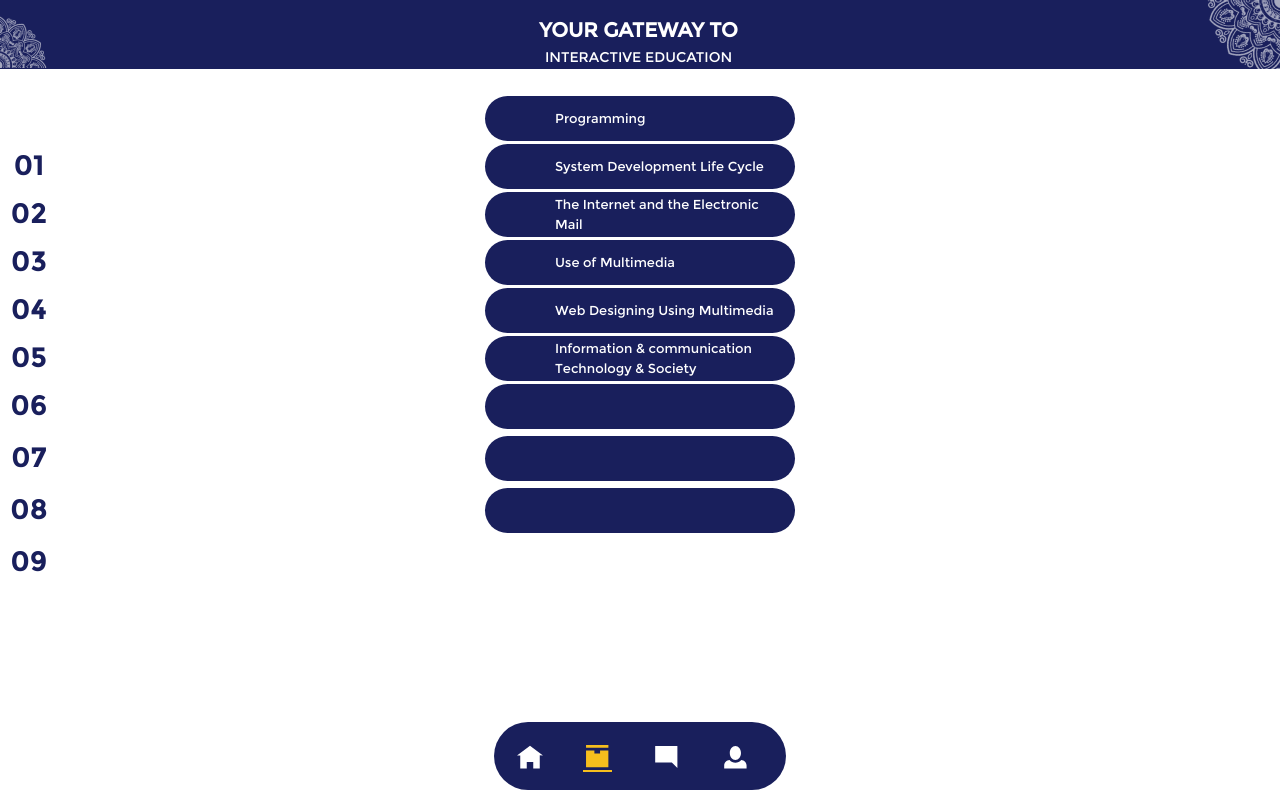
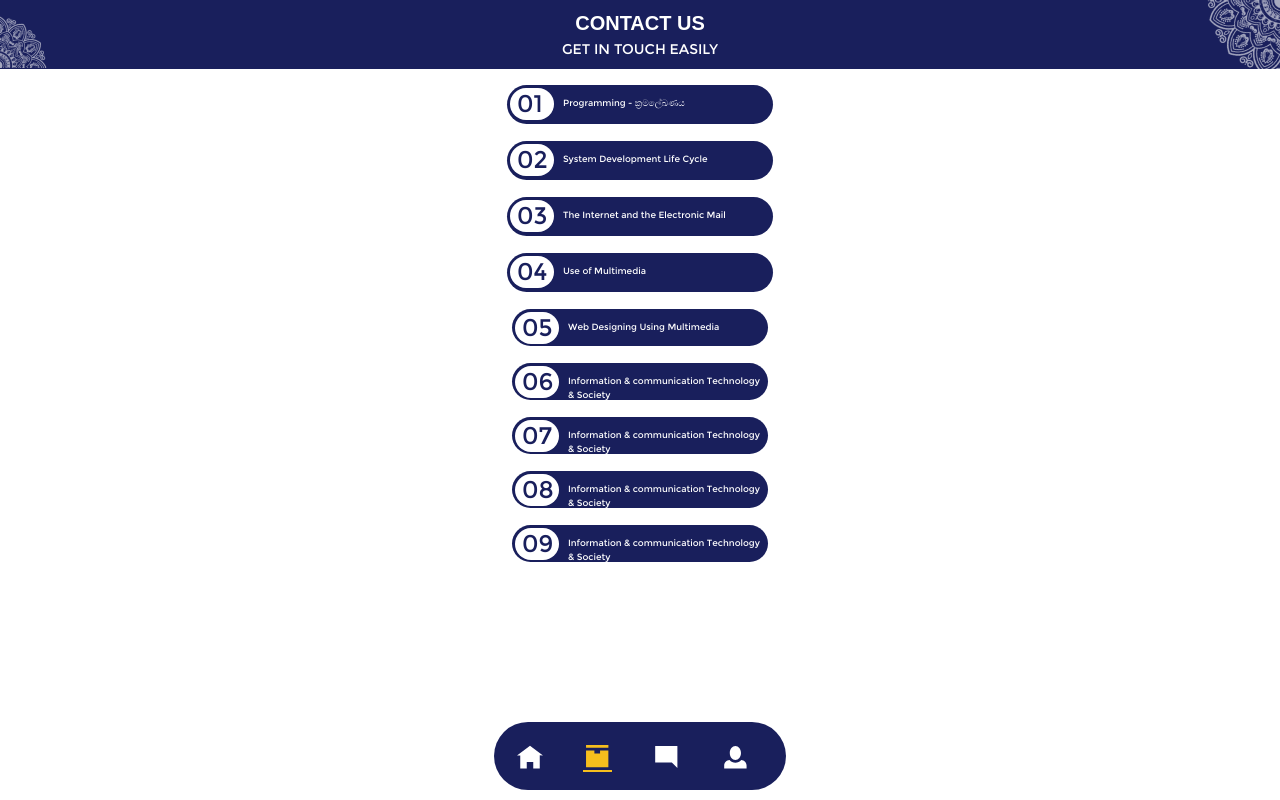
Before and after one commit to IsharaWanninayaka/LMSproject, a React (Create React App) app: page /course/grade10main in a window 1280 px wide. Built offline with nearby package versions, Linux system fonts and the light colour scheme.

Commit message:
Develep-Grade10main.jsx & edit_lession.jsx

```diff
--- a/src/components/sub-pages/course/Grade10main.jsx
+++ b/src/components/sub-pages/course/Grade10main.jsx
@@ -1,5 +1,5 @@
 import React from 'react';
-import '../../../css/grade10main.css';
+
 import { Link } from 'react-router-dom';
 import Footer from '../../main-pages/Footer';
 import holi1 from '../../../images/Holi 1.png';
@@ -9,64 +9,76 @@ import holi2 from '../../../images/Holi 2.png';
 
 function grade10main() {
   return (
-    <>
 
-        <div className="title-boxx-1">
-          <div className="holi-imgg1">
-            <img src={holi2} alt="Holi1" />
-          </div>
+<div className="wrapper">
+      <div className='w-full bg-[rgb(25,31,92)] h-[69px] flex flex-row'>
+        <div className='float-left basis-1/5'>
+            <img className='mt-4' src={holi1} alt=''/>
+        </div>
 
-          <div className="holi-imgg2">
-            <img src={holi1} alt="Holi2" />
-          </div>
+        <div className='basis-3/5'>
+          <p className='mt-[7.59px] text-center text-white text-[20px] font-bold font-montserat'>CONTACT US</p>
+          <p className='mt-[1px] text-center text-white text-[14px] font-light '>GET IN TOUCH EASILY</p>
+        </div>
 
-          <div className="title-boxx-2">
-            <p className="title-namee-1">YOUR GATEWAY TO </p>
-            <p className="title-namee-2">INTERACTIVE EDUCATION</p>
-          </div>
+        <div className=' basis-1/5'>
+          <img className='float-right' src={holi2} alt=''/>
         </div>
+      </div>
 
 
         <div className='all-box'>
 
-            <div className='btn-box'>
+            <div class='flex flex-col gap-[1px] items-center'>
 
-              <div className=''>
-                <button className='btn'><Link to='/course/grade10main/lesson01' className='btn-01'>Programming</Link></button>
-                <p className='num_btn'>01</p>
+              <div className=" w-[266px] bg-[rgb(25,31,92)] h-[39px]  rounded-[39px]  mt-4 ">
+                <div className='float-left w-[44px] h-[32px] bg-white text-[rgb(25,31,92)]  rounded-[39px]  m-[3px]  '><p className='ml-[7px] mt-[-2px] text-[24px]'>01</p></div>
+                <div className='text-white '><Link to='/course/grade10main/lesson01' className=''><p className='mt-[11px] text-[9px] ml-14'>Programming - ක්‍රමලේඛණය</p></Link></div>
+
               </div>
-              <div className=''>
-                <button className='btn'><Link to='/course/grade10main/lesson02' className='btn-01'>System Development Life Cycle</Link></button>
-                <p className='num_btn'>02</p>
+              <div className=" w-[266px] bg-[rgb(25,31,92)] h-[39px]  rounded-[39px]  mt-4 ">
+                <div className='float-left w-[44px] h-[32px] bg-white text-[rgb(25,31,92)]  rounded-[39px]  m-[3px]  '><p className='ml-[7px] mt-[-2px] text-[24px]'>02</p></div>
+                <div className='text-white '><Link to='/course/grade10main/lesson01' className=''><p className='mt-[11px] text-[9px] ml-14'>System Development Life Cycle</p></Link></div>
+
               </div>
-              <div className=''>
-                <button className='btn'><Link to='/course/grade10main/lesson03' className='btn-01'>The Internet and the Electronic Mail</Link></button>
-                <p className='num_btn'>03</p>
+              <div className=" w-[266px] bg-[rgb(25,31,92)] h-[39px]  rounded-[39px]  mt-4 ">
+                <div className='float-left w-[44px] h-[32px] bg-white text-[rgb(25,31,92)]  rounded-[39px]  m-[3px]  '><p className='ml-[7px] mt-[-2px] text-[24px]'>03</p></div>
+                <div className='text-white '><Link to='/course/grade10main/lesson01' className=''><p className='mt-[11px] text-[9px] ml-14'>The Internet and the Electronic Mail</p></Link></div>
+
               </div>
-              <div className=''>
-                <button className='btn'> <Link to='/course/grade10main/lesson04'className='btn-01'>Use of Multimedia</Link></button>
-                <p className='num_btn'>04</p>
+              <div className=" w-[266px] bg-[rgb(25,31,92)] h-[39px]  rounded-[39px]  mt-4 ">
+                <div className='float-left w-[44px] h-[32px] bg-white text-[rgb(25,31,92)]  rounded-[39px]  m-[3px]  '><p className='ml-[7px] mt-[-2px] text-[24px]'>04</p></div>
+                <div className='text-white '><Link to='/course/grade10main/lesson01' className=''><p className='mt-[11px] text-[9px] ml-14'>Use of Multimedia</p></Link></div>
+
               </div>
-              <div className=''>
-                <button className='btn'> <Link to='/course/grade10main/lesson05'className='btn-01'>Web Designing Using Multimedia</Link></button>
-                <p className='num_btn'>05</p>
+              <div className=" w-[256px] bg-[rgb(25,31,92)] h-[37px]  rounded-[39px]  mt-4 ">
+                <div className='float-left w-[44px] h-[32px] bg-white text-[rgb(25,31,92)]  rounded-[39px]  m-[3px]  '><p className='ml-[7px] mt-[-2px] text-[24px]'>05</p></div>
+                <div className='text-white '><Link to='/course/grade10main/lesson01' className=''><p className='mt-[11px] text-[9px] ml-14'>Web Designing Using Multimedia</p></Link></div>
+
               </div>
-              <div className=''>
-                <button className='btn'> <Link to='/course/grade10main/lesson06'className='btn-01'>Information & communication Technology & Society</Link></button>
-                <p className='num_btn'>06</p>
+              <div className=" w-[256px] bg-[rgb(25,31,92)] h-[37px]  rounded-[39px]  mt-4 ">
+                <div className='float-left w-[44px] h-[32px] bg-white text-[rgb(25,31,92)]  rounded-[39px]  m-[3px]  '><p className='ml-[7px] mt-[-2px] text-[24px]'>06</p></div>
+                <div className='text-white '><Link to='/course/grade10main/lesson01' className=''><p className='mt-[11px] text-[9px] ml-14'>Information & communication Technology & Society</p></Link></div>
+
               </div>
-              <div className=''>
-                <button className='btn'></button>
-                <p className='num_btn'>07</p>
+              <div className=" w-[256px] bg-[rgb(25,31,92)] h-[37px]  rounded-[39px]  mt-4 ">
+                <div className='float-left w-[44px] h-[32px] bg-white text-[rgb(25,31,92)]  rounded-[39px]  m-[3px]  '><p className='ml-[7px] mt-[-2px] text-[24px]'>07</p></div>
+                <div className='text-white '><Link to='/course/grade10main/lesson01' className=''><p className='mt-[11px] text-[9px] ml-14'>Information & communication Technology & Society</p></Link></div>
+
               </div>
-              <div className=''>
-                <button className='btn'></button>
-                <p className='num_btn'>08</p>
+              <div className=" w-[256px] bg-[rgb(25,31,92)] h-[37px]  rounded-[39px]  mt-4 ">
+                <div className='float-left w-[44px] h-[32px] bg-white text-[rgb(25,31,92)]  rounded-[39px]  m-[3px]  '><p className='ml-[7px] mt-[-2px] text-[24px]'>08</p></div>
+                <div className='text-white '><Link to='/course/grade10main/lesson01' className=''><p className='mt-[11px] text-[9px] ml-14'>Information & communication Technology & Society</p></Link></div>
+
               </div>
-              <div className=''>
-                <button className='btn'></button>
-                <p className='num_btn'>09</p>
+              <div className=" w-[256px] bg-[rgb(25,31,92)] h-[37px]  rounded-[39px]  mt-4 ">
+                <div className='float-left w-[44px] h-[32px] bg-white text-[rgb(25,31,92)]  rounded-[39px]  m-[3px]  '><p className='ml-[7px] mt-[-2px] text-[24px]'>09</p></div>
+                <div className='text-white '><Link to='/course/grade10main/lesson01' className=''><p className='mt-[11px] text-[9px] ml-14'>Information & communication Technology & Society</p></Link></div>
+
               </div>
+
+
+
 
       </div>
     </div>
@@ -74,9 +86,9 @@ function grade10main() {
           <Footer/>
           </div>
 
-    </>
 
-  )
+
+  </div>)
 }
 
 export default grade10main
--- a/src/components/sub-pages/lessons/grade10/Garde10-lesson01.jsx
+++ b/src/components/sub-pages/lessons/grade10/Garde10-lesson01.jsx
@@ -1,6 +1,6 @@
 import React from 'react';
 import '../../../../css/lessons.css';
-import '../../../../css/grade10main.css';
+//import '../../../../css/grade10main.css';
 import register_icon from '../../../../images/Register_icon.png';
 import Holi1 from '../../../../images/Holi 1.png';
 import Holi2 from '../../../../images/Holi 2.png';
--- a/src/css/grade10main.css
+++ /dev/null
@@ -1,169 +0,0 @@
-
-@font-face {
-    font-family: montbold;
-    src: url(../../src/fonts/Montserrat-Bold.ttf);
-}
-@font-face {
-    font-family: montregular;
-    src: url(../../src/fonts/Montserrat-Regular.ttf);
-}
-*{
-    text-decoration: none;
-}
-
-.grade10-holi-img2{
-    margin-top: -1px;
-    float: left;
-}
-
-.grade10-title-box-2{
-    text-align: center;
-    margin: auto;
-    margin-right: 90px;
-    padding-top: 1px;
-}
-
-.grade10-title-name-1{
-    text-align: center;
-    font-size: 30px;
-    font-weight: bold;
-    color: #FFFFFF;
-    font-family: montregular;
-    margin: auto;
-
-}
-
-.grade10-title-name-2{
-    text-align: center;
-    font-size: 20px;
-    color: #FFFFFF;
-    font-family: montregular;
-    font-weight: lighter;
-    margin: auto;
-    padding-top: 1px;
-}
-
-.title{  /*Main Title div (grade10main & lesson01)*/
-    text-align: center;
-    margin-top: 40px;
-    color: #191f5c;
-    text-decoration: none;
-}
-
-.main_title{ /*Garde 10 Title div (grade10main & lesson01)*/
-    font-family: montbold;
-}
-
-.h1{ /*Theory Title class (grade10main & lesson01)*/
-    font-weight: lighter;
-    font-size: 23px;
-    font-family: montregular;
-    margin-top: -5px;
-}
-
-.btn-box{ /*Content main div (grade10main & lesson01)*/
-    text-align: center;
-    /* margin-top: 0px;
-    margin-left: 0px; */
-    /* position: fixed; */
-    margin: auto;
-}
-
-.btn{ /*Content all buttons (grade10main & lesson01)*/
-    background-color: #191f5c;
-    color: #ffffff;
-    height: 45px;
-    width: 310px;
-    text-align: left;
-    padding-right: 20px;
-    padding-left: 70px;
-    border-radius: 40px;
-    margin-bottom: 3px;
-    font-size: 13px;
-    font-family: montregular;
-}
-.btn-01{
-    font-family: montregular;
-}
-
-.all-box{
-    /* position: fixed; */
-    left: 0px;
-    right: 0px;
-    top: 0px;
-    bottom: 0px;
-    /* margin-left: 35px; */
-    margin: auto;
-
-}
-
-.num-box{ /*Content all button div */
-    margin-top: 0px;
-    display: flex;
-    flex-direction: column;
-    margin-left: -2px;
-
-}
-.num_btn{  /*Content all buttons */
-    height: 37px;
-    width: 58px;
-    border-radius: 30px;
-    background-color: #ffffff;
-    color: #191f5c;
-    border: none;
-    font-size: 28px;
-    font-family: montbold;
-    /* margin-left: 6px;
-    margin-bottom: 0px;
-    margin-top: -44px; */
-    margin: auto;
-    position: fixed;
-}
-
-
-
-.btn-01{
-    color: #ffffff;
-}
-
-/* Hedder bar */
-.title-boxx-1{
-    background-color: rgb(25,31,92);
-    width: 100%;
-    height: 69px;
-    margin-bottom: 27px;
-}
-
-.title-boxx-2{
-    text-align: center;
-    margin: auto;
-    margin-left: 70px;
-}
-.title-namee-1{
-    text-align: center;
-    font-size: 20px;
-    font-weight: bold;
-    color: #FFFFFF;
-    font-family: montregular;
-    margin: auto;
-    padding-top: 14.59px;
-
-}
-.title-namee-2{
-    text-align: center;
-    font-size: 14px;
-    color: #FFFFFF;
-    font-family: montregular;
-    font-weight: lighter;
-    margin: auto;
-    padding-top: 2px;
-}
-
-.holi-imgg1{
-    float: right;
-}
-
-.holi-imgg2{
-    margin-top: 16px;
-    float: left;
-}
```
